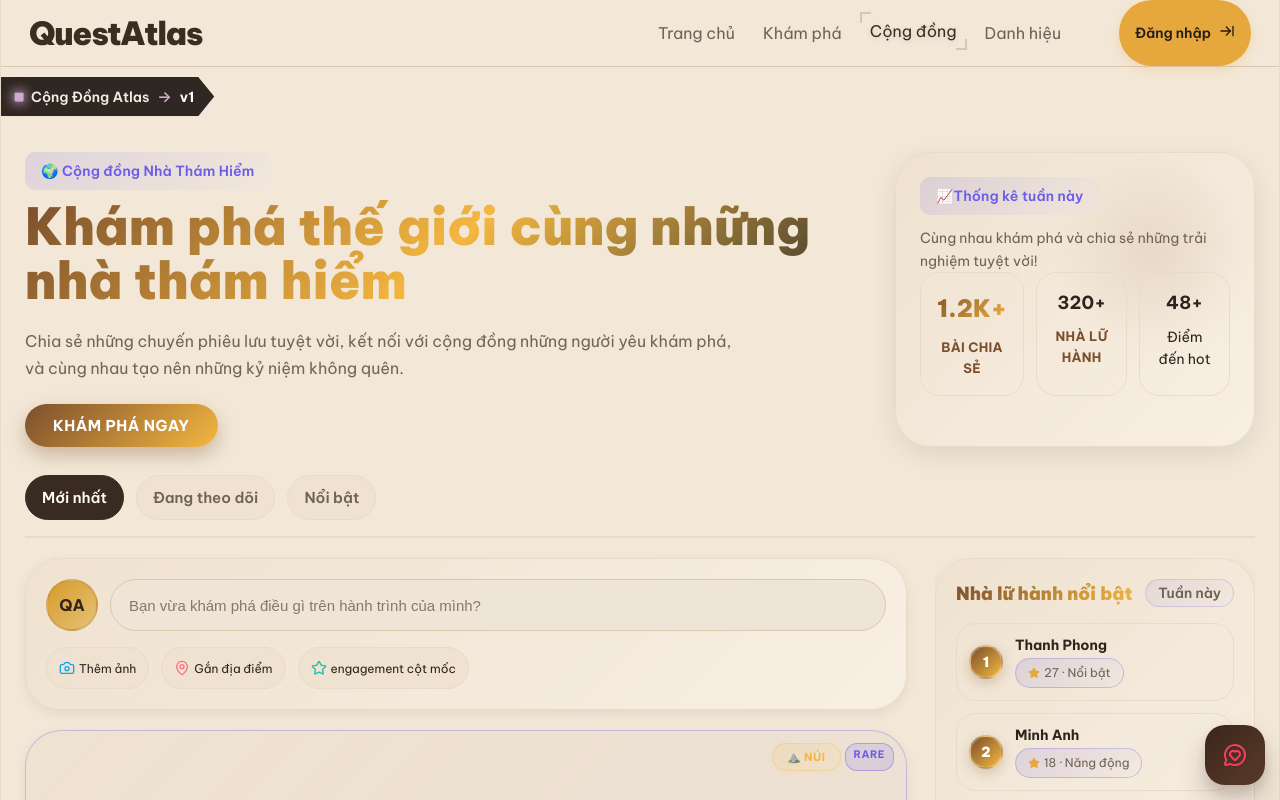
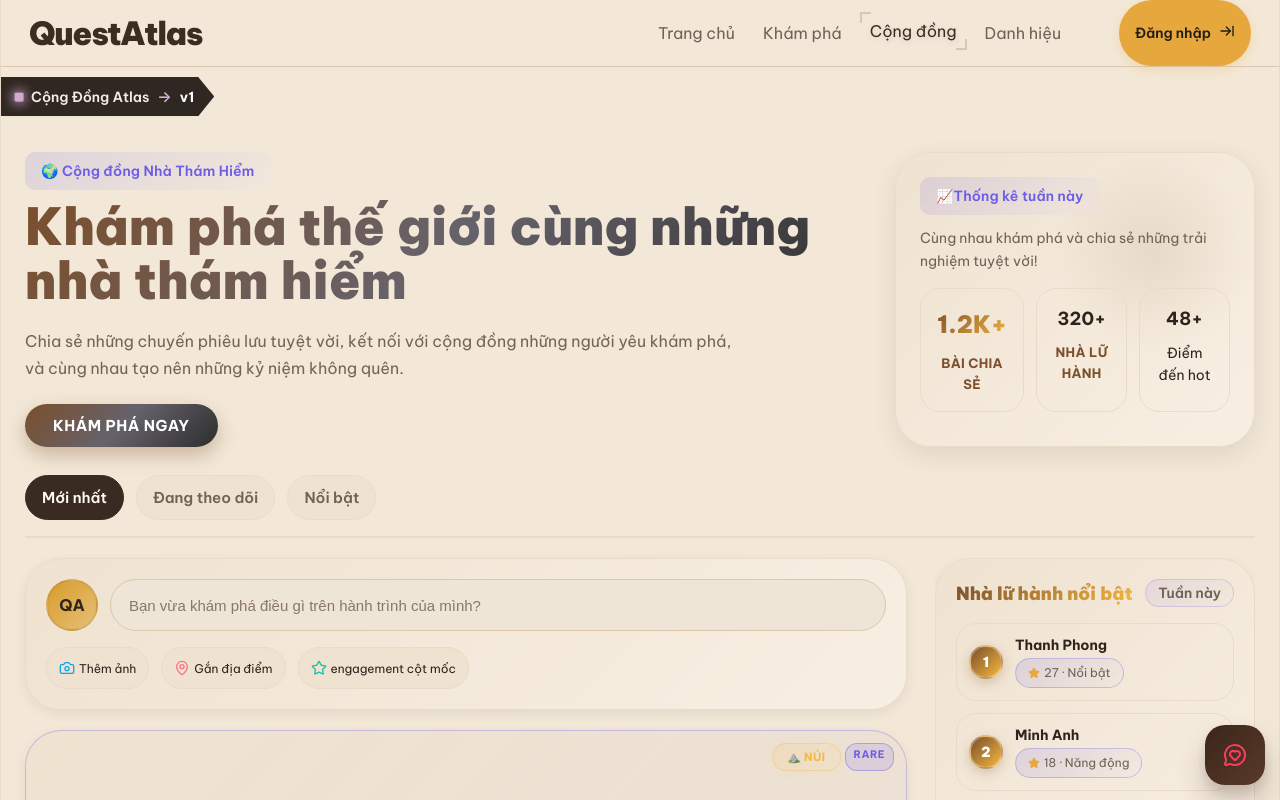
Before and after one commit to WNoisee/QuestAtlas, a React (Vite) app in the folder frontend/quest-atlas-frontend/: page /community in a window 1280 px wide. Shown: the top 800 px of the page. Built offline with nearby package versions, Linux system fonts and the light colour scheme.

Commit message:
layout fix

```diff
--- a/frontend/quest-atlas-frontend/src/assets/styles/globals.css
+++ b/frontend/quest-atlas-frontend/src/assets/styles/globals.css
@@ -81,14 +81,14 @@ button {
 .page-accent-community [class*="cta"],
 .page-accent-community [class*="primary"],
 .page-accent-community [class*="reward"] {
-  background: linear-gradient(135deg, #7B4F2C, #F4B740) !important;
+  background: linear-gradient(135deg, #7B4F2C 0%, #66626b 50%, #2C2C2C 100%) !important;
   color: #fff !important;
   font-weight: 700;
 }
 
 .page-accent-community [class*="cta"]:hover,
 .page-accent-community [class*="primary"]:hover {
-  background: linear-gradient(135deg, #5E3B1F, #D89A2A) !important;
+  background: linear-gradient(135deg, #7B4F2C 0%, #3f4151 50%, #2C2C2C 100%) !important;
   box-shadow: 0 8px 20px rgba(123, 79, 44, 0.4) !important;
 }
 
--- a/frontend/quest-atlas-frontend/src/features/community/components/CommunityHero/CommunityHero.module.css
+++ b/frontend/quest-atlas-frontend/src/features/community/components/CommunityHero/CommunityHero.module.css
@@ -17,7 +17,7 @@
   font-size: clamp(34px, 4vw, 56px);
   line-height: 1.05;
   color: #2C2C2C;
-  background: linear-gradient(135deg, #7B4F2C 0%, #F4B740 50%, #2C2C2C 100%);
+  background: linear-gradient(135deg, #7B4F2C 0%, #66626b 50%, #2C2C2C 100%);
   -webkit-background-clip: text;
   -webkit-text-fill-color: transparent;
   background-clip: text;
@@ -71,9 +71,9 @@
   padding: 24px;
   box-shadow: 0 8px 24px rgba(45, 36, 29, 0.1);
   min-height: 220px;
-  transition: all 0.4s cubic-bezier(0.34, 1.56, 0.64, 1);
   position: relative;
   overflow: hidden;
+  gap: var(--space-lg);
 }
 
 .heroCard::before {
@@ -85,12 +85,6 @@
   height: 200px;
   background: radial-gradient(circle, rgba(123, 79, 44, 0.1) 0%, transparent 70%);
   pointer-events: none;
-}
-
-.heroCard:hover {
-  transform: translateY(-4px);
-  border-color: #7B4F2C;
-  box-shadow: 0 16px 40px rgba(123, 79, 44, 0.15);
 }
 
 .heroCardTop {
@@ -135,15 +129,7 @@
   border: 1px solid var(--border-soft);
   border-radius: 20px;
   padding: var(--space-lg);
-  transition: all 0.3s cubic-bezier(0.34, 1.56, 0.64, 1);
   text-align: center;
-}
-
-.statItem:hover {
-  transform: translateY(-4px);
-  border-color: #7B4F2C;
-  background: linear-gradient(135deg, var(--surface-2) 0%, rgba(123, 79, 44, 0.08) 100%);
-  box-shadow: 0 8px 16px rgba(123, 79, 44, 0.12);
 }
 
 .statIcon {
--- a/frontend/quest-atlas-frontend/src/features/community/components/CommunitySidebar/CommunitySidebar.module.css
+++ b/frontend/quest-atlas-frontend/src/features/community/components/CommunitySidebar/CommunitySidebar.module.css
@@ -10,13 +10,6 @@
   border-radius: var(--radius-2xl);
   padding: var(--space-xl);
   box-shadow: 0 4px 12px rgba(45, 36, 29, 0.08);
-  transition: all 0.3s cubic-bezier(0.34, 1.56, 0.64, 1);
-}
-
-.card:hover {
-  transform: translateY(-4px);
-  border-color: #7B4F2C;
-  box-shadow: 0 12px 24px rgba(123, 79, 44, 0.15);
 }
 
 .cardHeader {
@@ -63,15 +56,17 @@
   border: 1px solid var(--border-soft);
   border-radius: 20px;
   padding: var(--space-md);
-  transition: all 0.3s cubic-bezier(0.34, 1.56, 0.64, 1);
 }
 
-.listItem:hover,
-.destinationItem:hover {
-  transform: translateX(4px);
-  border-color: #7B4F2C;
+.listItem:hover{
   background: linear-gradient(135deg, var(--surface-2) 0%, rgba(123, 79, 44, 0.08) 100%);
   box-shadow: 0 4px 12px rgba(123, 79, 44, 0.1);
+}
+
+.destinationItem:hover {
+  background: linear-gradient(135deg, var(--surface-2) 0%, rgba(123, 79, 44, 0.08) 100%);
+  box-shadow: 0 4px 12px rgba(123, 79, 44, 0.1);
+  cursor: pointer;
 }
 
 .rank {
```
